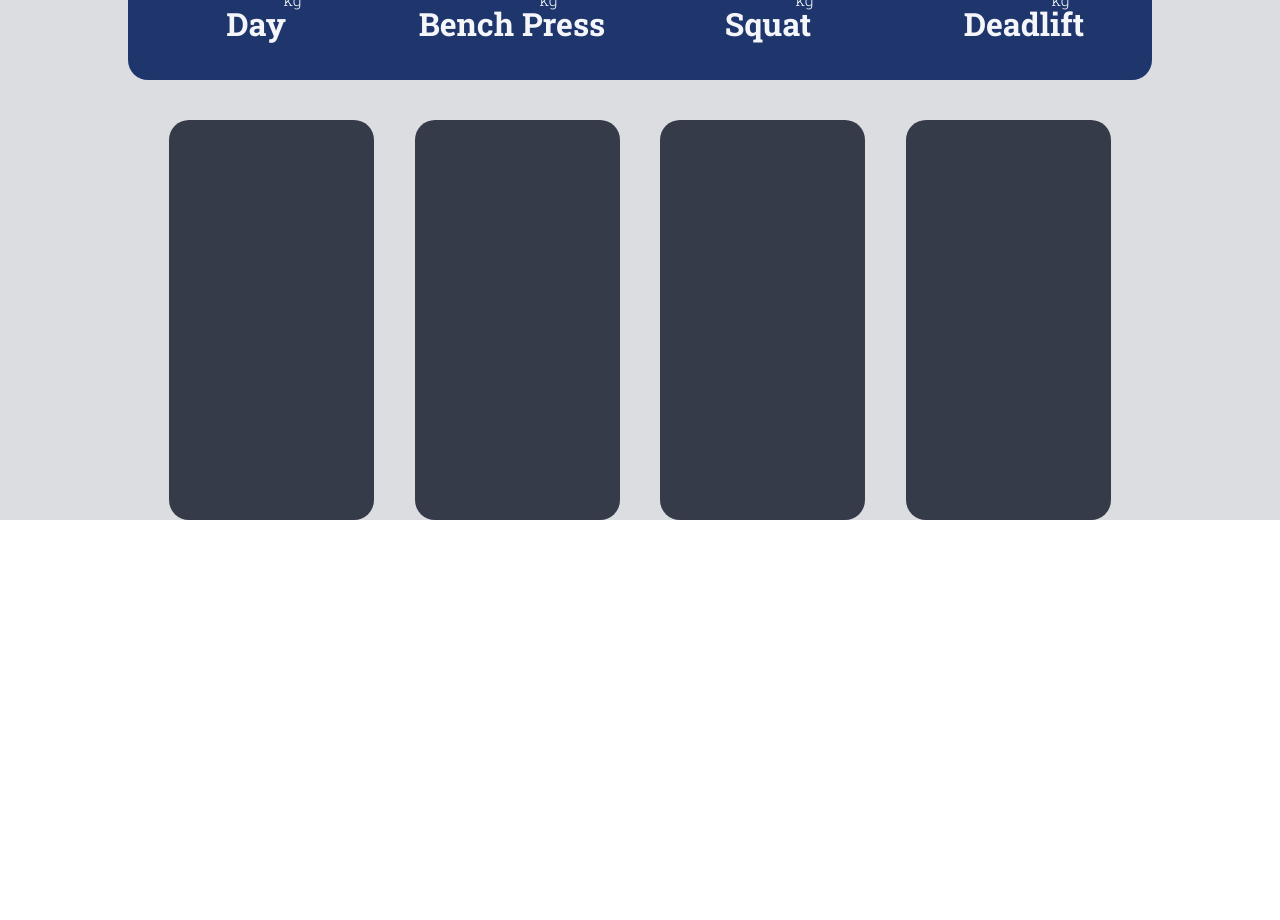
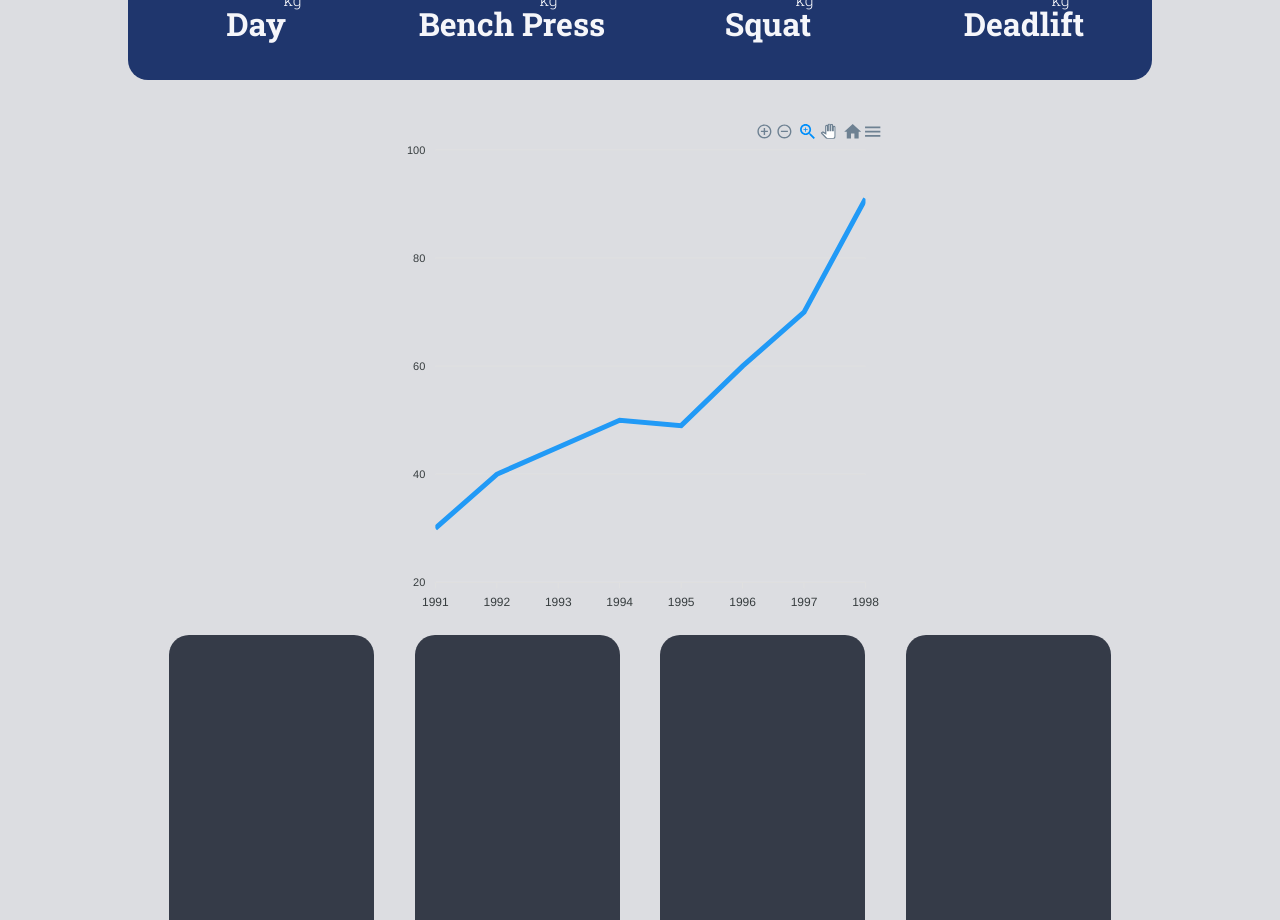
Before and after one commit to richcire/workout-record, a React (Create React App) app: page / in a window 1280 px wide. Shown: the part 800-1720 px from the top of the page. Before the commit the page ends 1320 px from the top, so only its background shows below. Built offline with nearby package versions, Linux system fonts and the light colour scheme; no server answers; the database is empty.

Commit message:
add apex chart

```diff
--- a/package.json
+++ b/package.json
@@ -11,9 +11,11 @@
     "@types/react": "^18.0.14",
     "@types/react-calendar": "^3.5.1",
     "@types/react-dom": "^18.0.5",
+    "apexcharts": "^3.35.3",
     "firebase": "^9.8.3",
     "framer-motion": "^6.3.11",
     "react": "^18.2.0",
+    "react-apexcharts": "^1.4.0",
     "react-calendar": "^3.7.0",
     "react-dom": "^18.2.0",
     "react-icons": "^4.4.0",
--- a/src/MainPage.tsx
+++ b/src/MainPage.tsx
@@ -9,6 +9,7 @@ import { useEffect, useMemo, useState } from "react";
 import { useRecoilState } from "recoil";
 import styled from "styled-components";
 import { data2022State, IData2022 } from "./atoms";
+import ChartSection from "./components/ChartSection";
 import RecentRecords from "./components/RecentRecords";
 
 import SideBar from "./components/SideBar";
@@ -75,6 +76,9 @@ function MainPage() {
     } else {
       let totalWeightSum = 0;
 
+      const existingMonthsList = Object.keys(weightData);
+      console.log(existingMonthsList);
+
       for (const month in weightData) {
         for (const date in weightData[month]) {
           totalWeightSum +=
@@ -113,6 +117,7 @@ function MainPage() {
         <TotalWeight>{threeWeightSum}</TotalWeight>
       </Header>
       <StatusBar />
+      <ChartSection />
       <SideBar />
       <RecentRecords />
     </Window>
--- /dev/null
+++ b/src/components/ChartSection.tsx
@@ -0,0 +1,30 @@
+import Chart from "react-apexcharts";
+
+function ChartSection() {
+  const options = {
+    chart: {
+      id: "basic-bar",
+    },
+    xaxis: {
+      categories: [1991, 1992, 1993, 1994, 1995, 1996, 1997, 1998, 1999],
+    },
+  };
+  const series = [
+    {
+      name: "series-1",
+      data: [30, 40, 45, 50, 49, 60, 70, 91],
+    },
+  ];
+
+  return (
+    <Chart
+      options={options}
+      series={series}
+      type="line"
+      width="500"
+      height="500"
+    />
+  );
+}
+
+export default ChartSection;
```
Also changed, not shown: 1 other file (tests, documents, lock files or other folders).
